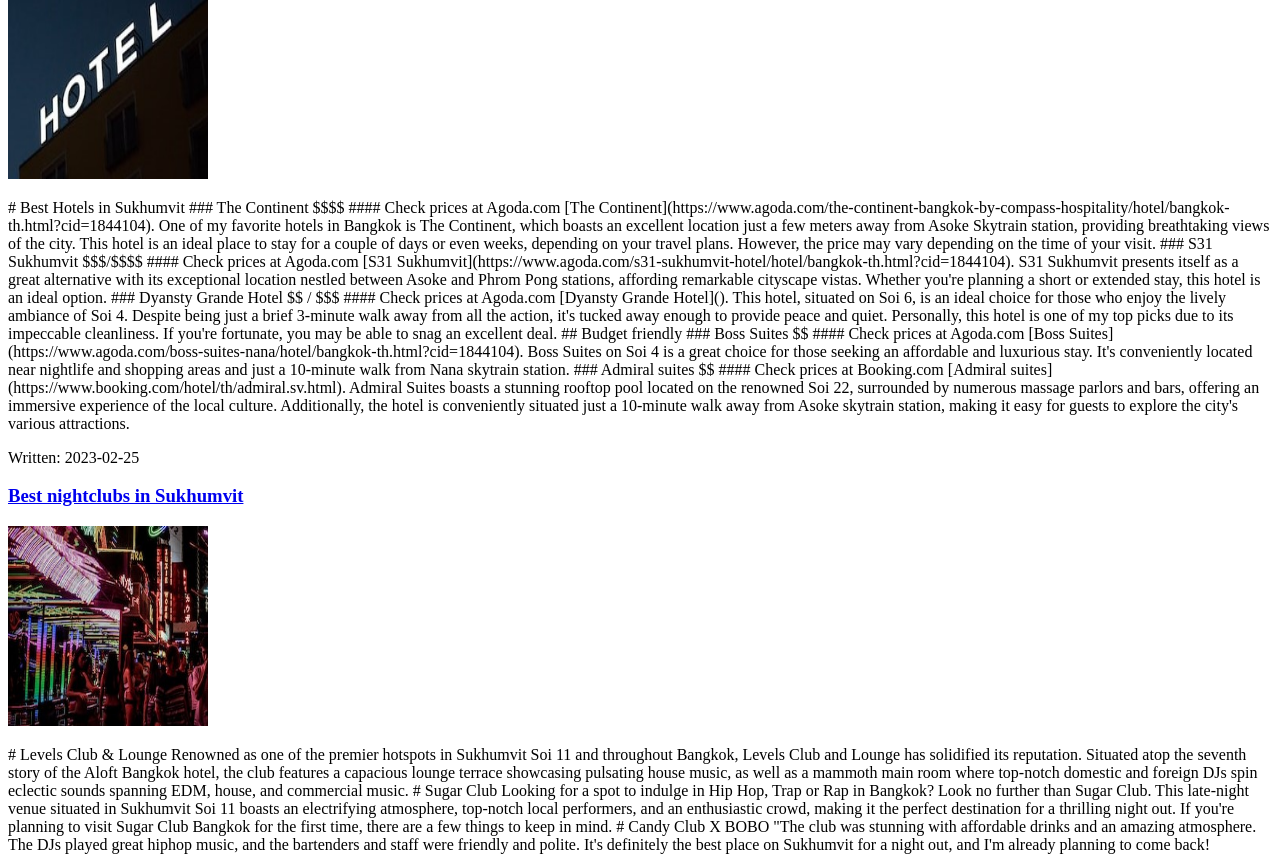
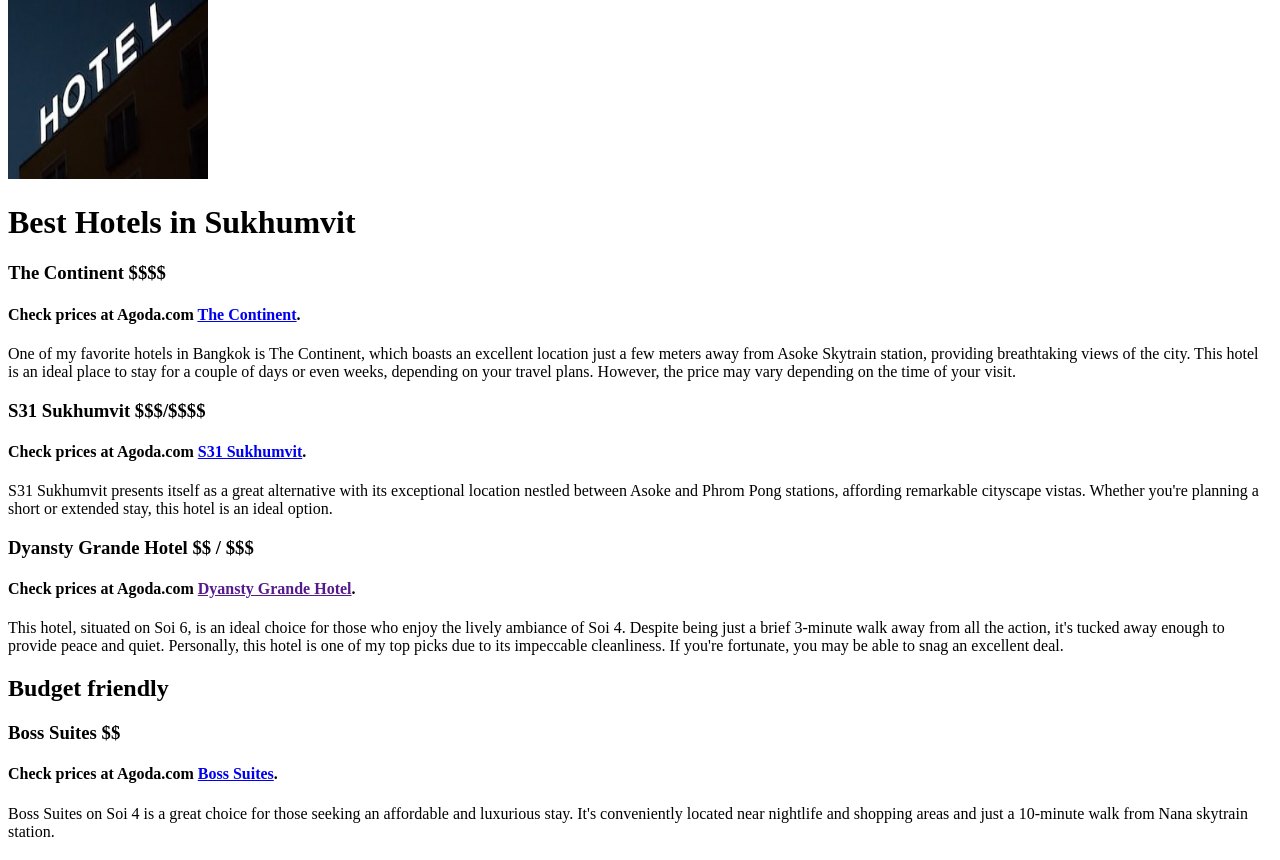
Before and after one commit to Stenbergcool/TheFaranger, a Next.js app: page / in a window 1280 px wide. Shown: the part 5312-6172 px from the top of the page. Built offline with nearby package versions, Linux system fonts and the light colour scheme.

Commit message:
minor change

```diff
--- a/pages/index.js
+++ b/pages/index.js
@@ -61,7 +61,7 @@
             <div className="md:flex" key={index}>
               <img src={post.frontmatter.image} alt="Article Image" className="p-1" height="200" width="200"/>
               <div className="h-24">
-                <p className="line-clamp-3">{post.content}</p>
+                <p className="line-clamp-3" dangerouslySetInnerHTML={{ __html: marked(post.content)}}></p>
                 <p className="text-sm p-1">Written: {post.frontmatter.date}</p>
               </div>
             </div>
```
